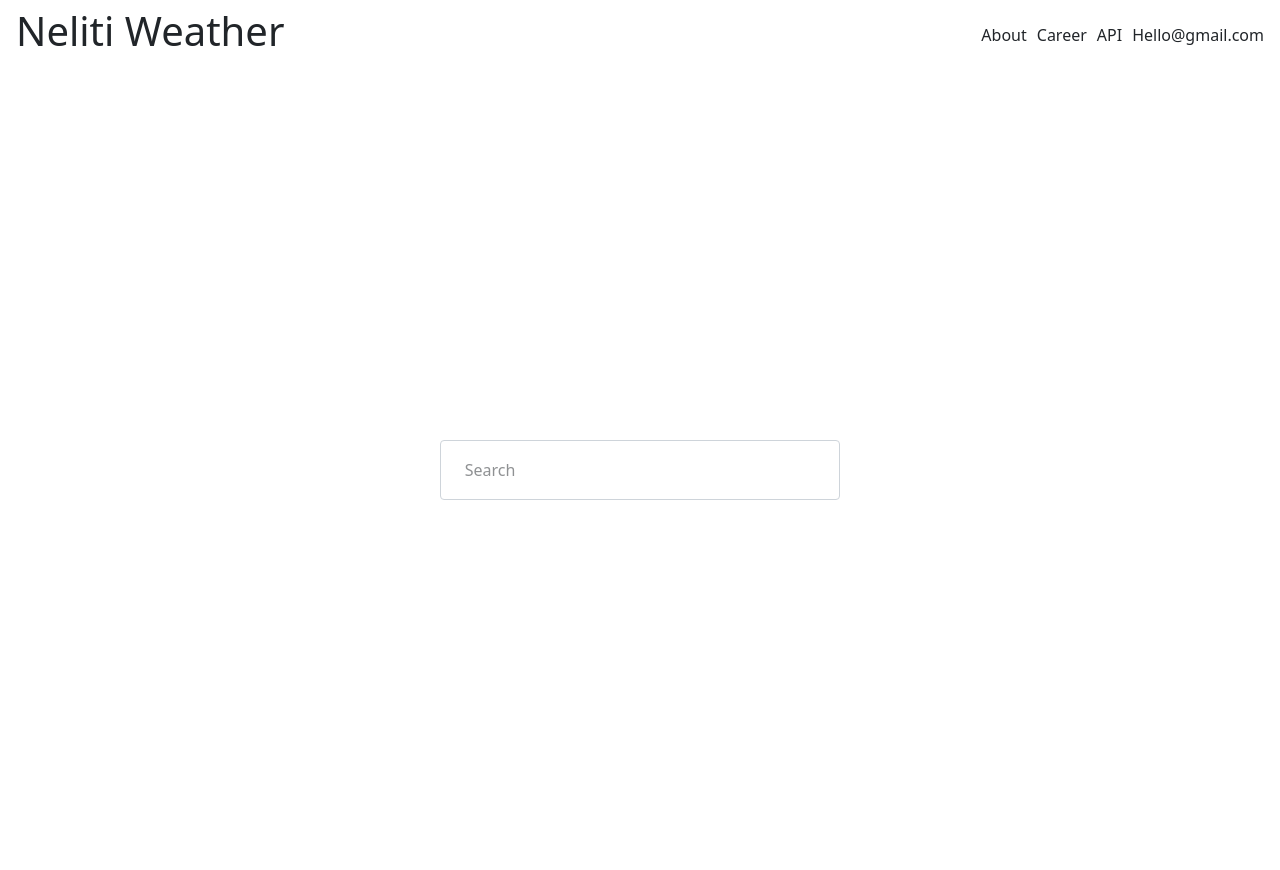
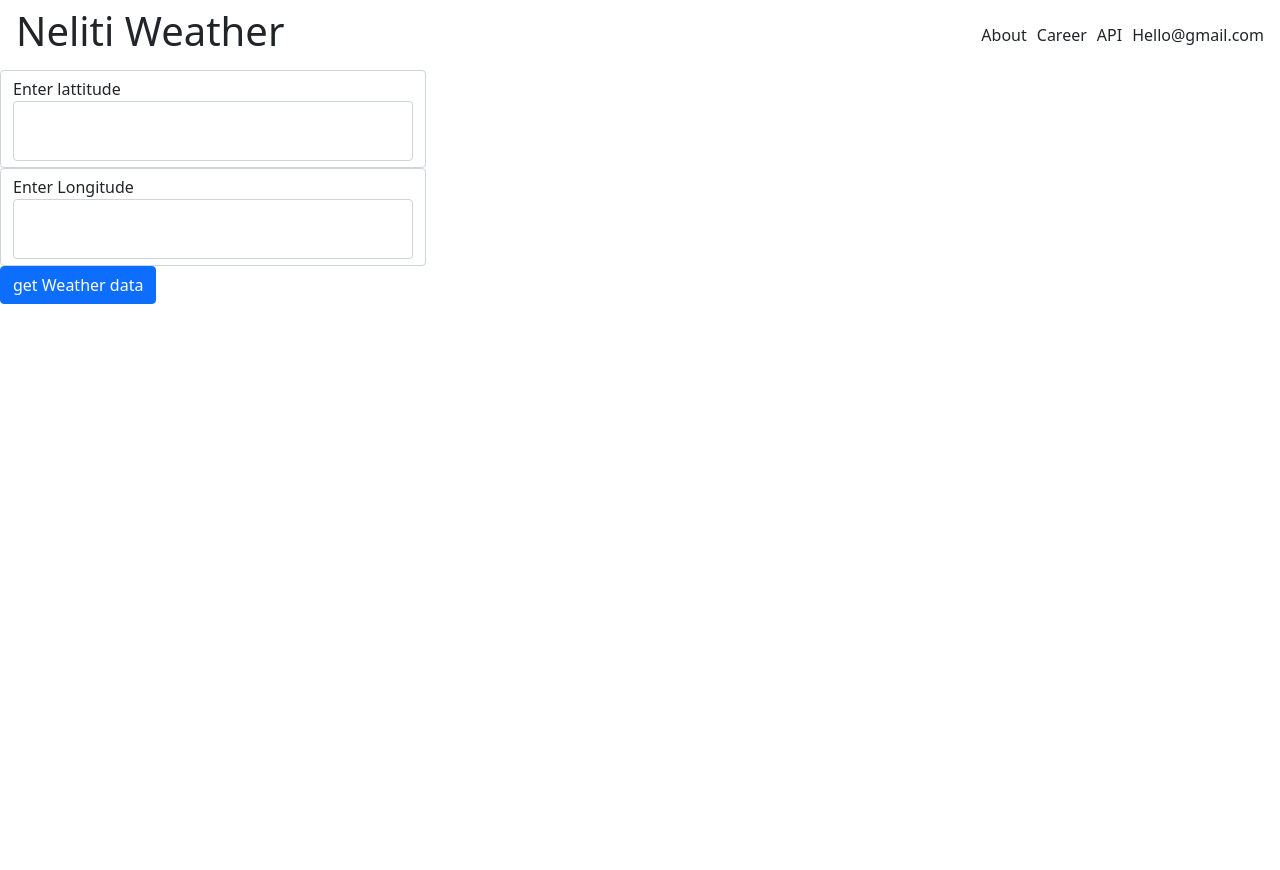
Before and after one commit to Jeon316upzx/Weatherapp, a Django app: template home/templates/home/index.html in a window 1280 px wide. Run offline with Django 3.2, Linux system fonts and the light colour scheme; the template is opened without the code that fills it, so the values that code supplies are empty.

Commit message:
added the lattitude and longitude

```diff
--- a/home/templates/home/index.html
+++ b/home/templates/home/index.html
@@ -3,9 +3,24 @@
 
 {% block content %}
 <div class="home">
-    <div class="search-container">
-        <span> Search </span>
-        <input type="text" name="search" id="search" class="form-control" />
-    </div>
+
+
+    <form method="POST" action = "/">
+        {% csrf_token %}
+        <div class="form-control">
+            <label> Enter lattitude</label>
+            <input type="text" name="lat" id="lat" class="form-control" />
+        </div>
+
+
+        <div class="form-control">
+            <label> Enter Longitude</label>
+            <input type="text" name="long" id="long" class="form-control" />
+        </div>
+
+        <button class="btn btn-primary" type = "submit"> get Weather data </button>
+
+    </form>
+
 </div>
 {% endblock %}
--- a/project/static/assets/all.css
+++ b/project/static/assets/all.css
@@ -8,11 +8,13 @@
 }
 
 .home {
-  position: relative;
+  display: flex;
+  flex-direction: row;
   min-height: 100vh;
 }
 
-#search {
+#lat,
+#long {
   height: 60px !important;
   width: 400px;
   box-shadow: none;
@@ -22,18 +24,3 @@
 #search:focus {
   border: 1px solid #000000;
 }
-
-.search-container span {
-  position: absolute;
-  top: 50%;
-  transform: translate(-50%, -50%);
-  left: 50px;
-  opacity: 0.5;
-}
-
-.search-container {
-  position: absolute;
-  top: 50%;
-  left: 50%;
-  transform: translate(-50%, -50%);
-}
--- a/project/templates/project/navbar.html
+++ b/project/templates/project/navbar.html
@@ -3,7 +3,7 @@
 {% if "" in request.path %}
 
    <div class="my-nav d-flex flex-row justify-content-between align-items-center p-3">
-      <h1> Neliti Weather</h1>
+      <h1> Neliti Weather </h1>
 
       <div class="d-flex flex-row ">
          <div class="menu-item"> About </div>
```
Also changed, not shown: home/views.py (+8 -2 lines).
